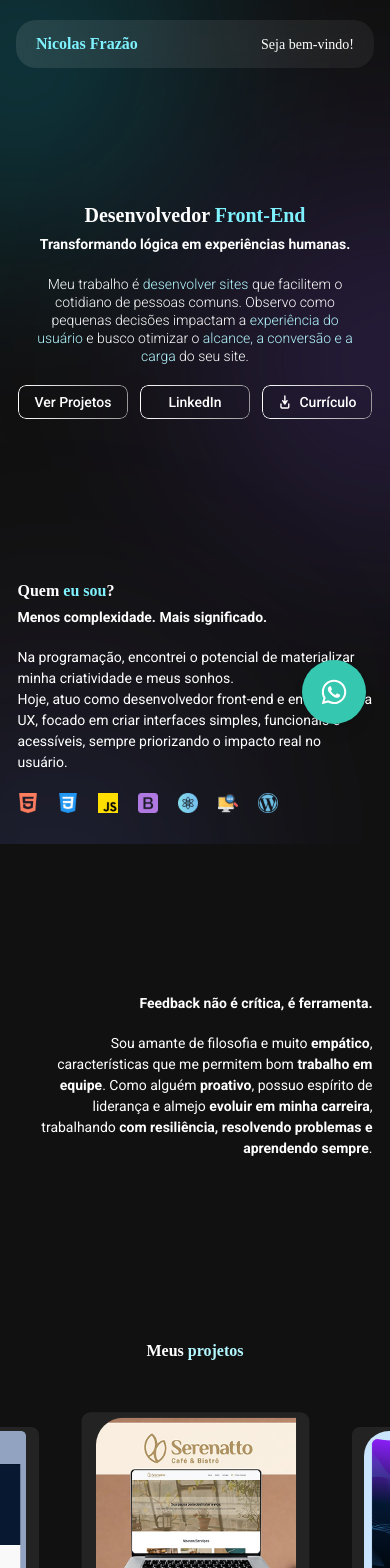
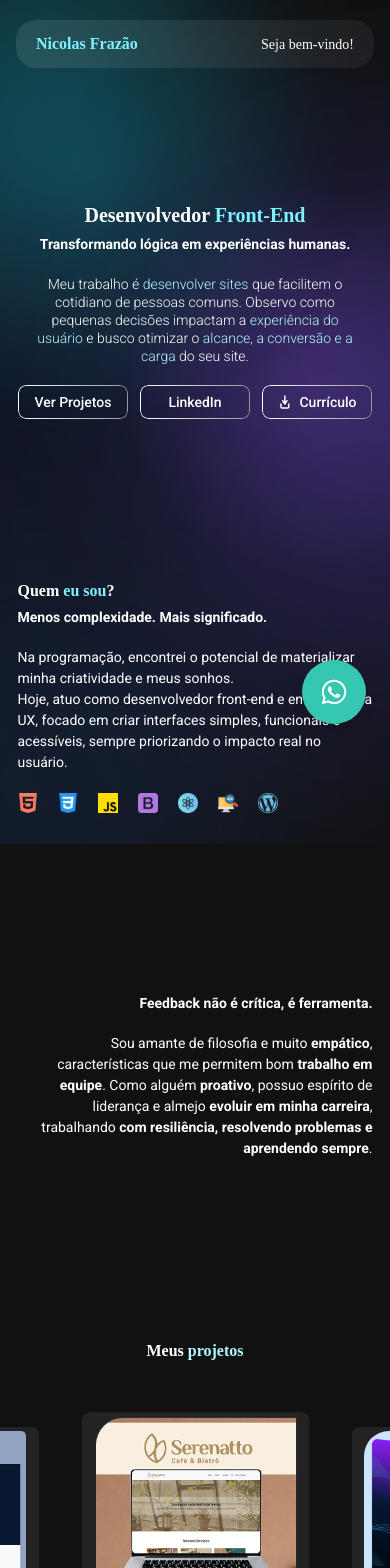
Before and after one commit to NicolasSF2006/portfolio, a React (Vite) app: page / in a window 390 px wide. Shown: the top 1568 px of the page. Built offline with nearby package versions, Linux system fonts and the light colour scheme; a web font is replaced by a local one.

Commit message:
arruma background, adiciona o sair do modal

```diff
--- a/src/App.styles.css
+++ b/src/App.styles.css
@@ -3,6 +3,9 @@ html {
 }
 
 html,
-body {
+body,
+#root {
+  min-height: 100%;
+  background: #111;
   overflow-x: hidden;
 }
--- a/src/components/BackgroundHero/index.tsx
+++ b/src/components/BackgroundHero/index.tsx
@@ -1,35 +1,27 @@
 export function BackgroundHero() {
   return (
     /*
-      Background decorativo fixo do site.
+      Background fixo da aplicação.
 
-      fixed inset-0: ocupa toda a tela e permanece parado durante o scroll.
-      z-0: fica atrás do conteúdo principal, que usa z-10 no App.tsx.
-      pointer-events-none: impede que o background bloqueie cliques em botões/links.
-      overflow-hidden: evita que os círculos desfocados criem rolagem lateral.
+      A primeira div cria uma base com gradiente escuro para evitar
+      espaços pretos secos durante o scroll no mobile.
+      Os círculos por cima criam os brilhos decorativos.
     */
-    <div className="pointer-events-none fixed inset-0 z-0 overflow-hidden">
-      {/*
-        Círculo luminoso no topo esquerdo.
+    <div className="pointer-events-none fixed inset-0 z-0 min-h-[100dvh] overflow-hidden bg-[#111]">
+      {/* Base de gradiente para cobrir toda a viewport */}
+      <div className="absolute inset-0 bg-[radial-gradient(circle_at_20%_20%,rgba(34,211,238,0.18),transparent_35%),radial-gradient(circle_at_80%_45%,rgba(168,85,247,0.18),transparent_35%),linear-gradient(180deg,#111_0%,#121827_45%,#111_100%)]" />
 
-        Os tamanhos e posições mudam por breakpoint:
-        - mobile: menor e mais próximo da tela;
-        - tablet: intermediário;
-        - desktop: maior, criando um efeito mais amplo.
-      */}
+      {/* Topo esquerdo */}
       <div className="absolute top-[-120px] left-[-160px] h-[360px] w-[360px] rounded-full bg-cyan-400/20 blur-[100px] sm:top-[-160px] sm:left-[-220px] sm:h-[520px] sm:w-[520px] sm:blur-[140px] lg:top-[-200px] lg:left-[-300px] lg:h-[800px] lg:w-[800px] lg:blur-[180px]" />
 
-      {/* Círculo luminoso no topo direito, com tom violeta */}
+      {/* Topo direito */}
       <div className="absolute top-[180px] right-[-180px] h-[360px] w-[360px] rounded-full bg-violet-500/20 blur-[110px] sm:top-[120px] sm:right-[-240px] sm:h-[500px] sm:w-[500px] sm:blur-[150px] lg:top-[100px] lg:right-[-300px] lg:h-[700px] lg:w-[700px] lg:blur-[180px]" />
 
-      {/* Círculo azul posicionado na região central da página */}
-      <div className="absolute top-[780px] left-[-120px] h-[340px] w-[340px] rounded-full bg-blue-500/10 blur-[120px] sm:top-[850px] sm:left-[10%] sm:h-[500px] sm:w-[500px] sm:blur-[160px] lg:top-[900px] lg:left-[20%] lg:h-[700px] lg:w-[700px] lg:blur-[200px]" />
+      {/* Brilho inferior esquerdo no mobile */}
+      <div className="absolute bottom-[-120px] left-[-120px] h-[360px] w-[360px] rounded-full bg-blue-500/15 blur-[120px] sm:h-[500px] sm:w-[500px] sm:blur-[160px] lg:bottom-[-300px] lg:left-[10%] lg:h-[700px] lg:w-[700px] lg:bg-violet-400/10 lg:blur-[200px]" />
 
-      {/* Círculo cyan suave para iluminar a região inferior/intermediária */}
-      <div className="absolute top-[1450px] right-[-160px] h-[360px] w-[360px] rounded-full bg-cyan-300/10 blur-[120px] sm:top-[1650px] sm:right-[-80px] sm:h-[520px] sm:w-[520px] sm:blur-[180px] lg:top-[1800px] lg:right-[10%] lg:h-[800px] lg:w-[800px] lg:blur-[220px]" />
-
-      {/* Círculo final no rodapé, reforçando a profundidade visual do fundo */}
-      <div className="absolute bottom-[-160px] left-[-120px] h-[360px] w-[360px] rounded-full bg-violet-400/10 blur-[120px] sm:bottom-[-220px] sm:left-[5%] sm:h-[500px] sm:w-[500px] sm:blur-[160px] lg:bottom-[-300px] lg:left-[10%] lg:h-[700px] lg:w-[700px] lg:blur-[200px]" />
+      {/* Brilho inferior direito no mobile */}
+      <div className="absolute right-[-160px] bottom-[120px] h-[360px] w-[360px] rounded-full bg-violet-500/15 blur-[120px] sm:right-[-80px] sm:h-[520px] sm:w-[520px] sm:blur-[180px] lg:top-[1800px] lg:right-[10%] lg:bottom-auto lg:h-[800px] lg:w-[800px] lg:bg-cyan-300/10 lg:blur-[220px]" />
     </div>
   )
 }
--- a/src/components/Footer/FooterDescricao/index.tsx
+++ b/src/components/Footer/FooterDescricao/index.tsx
@@ -12,7 +12,7 @@ export function FooterDescricao({ children }: Props) {
       Texto curto de apoio ao título, com tamanho menor no mobile
       e maior em telas a partir do breakpoint sm.
     */
-    <p className="text-center text-[10px] leading-[120%] font-normal tracking-[-0.2px] text-white sm:text-base sm:tracking-[-0.32px]">
+    <p className="text-center text-sm leading-[120%] font-normal tracking-[-0.2px] text-white sm:text-base sm:tracking-[-0.32px]">
       {children}
     </p>
   )
--- a/src/components/Footer/FooterTitulo/index.tsx
+++ b/src/components/Footer/FooterTitulo/index.tsx
@@ -13,7 +13,7 @@ export function FooterTitulo({ children }: Props) {
       - mobile: 14px
       - telas maiores: text-xl
     */
-    <h6 className="text-center font-['Lato'] text-[14px] leading-[120%] font-bold tracking-[-0.28px] text-white sm:text-xl sm:tracking-[-0.4px]">
+    <h6 className="text-center font-['Lato'] text-base leading-[120%] font-bold tracking-[-0.28px] text-white sm:text-xl sm:tracking-[-0.4px]">
       {children}
     </h6>
   )
```
Also changed, not shown: src/components/Main/SecaoProjetos/SecaoProjetosModal/index.tsx (+128 -37 lines), 1 other file (tests, documents, lock files or other folders).
